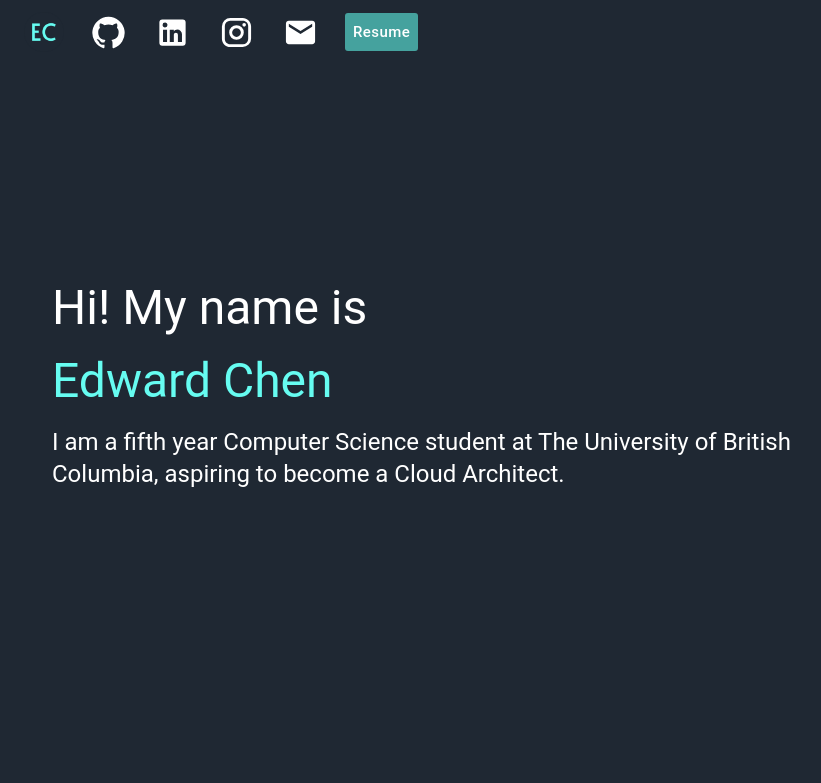
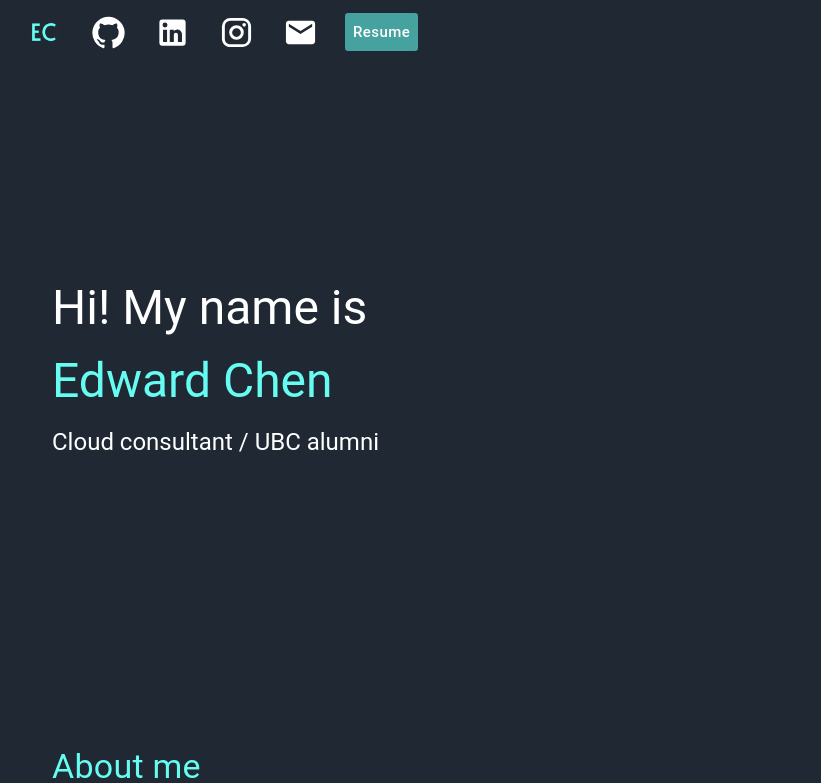
Before and after one commit to edwardchchen/edwardchchen.github.io, a React (Create React App) app: page /#/ in a window 1280 px wide. Shown: the top 783 px of the page, without its empty margins (12-833 px from the left). Built offline with nearby package versions, Linux system fonts and the light colour scheme; no server answers.

Commit message:
Intro.js update

```diff
--- a/src/pages/home/Intro.js
+++ b/src/pages/home/Intro.js
@@ -19,8 +19,7 @@ export default function Intro() {
                                 </Typography>
 
                                 <Typography component="h1" variant="h5" align="left" color="textPrimary" gutterBottom>
-                                    I am a fifth year Computer Science student at The University of British Columbia,
-                                    aspiring to become a Cloud Architect.
+                                    Cloud consultant / UBC alumni
                                 </Typography>
                             </Grid>
                         </Fade>
```
Also changed, not shown: 1 other file (tests, documents, lock files or other folders).
